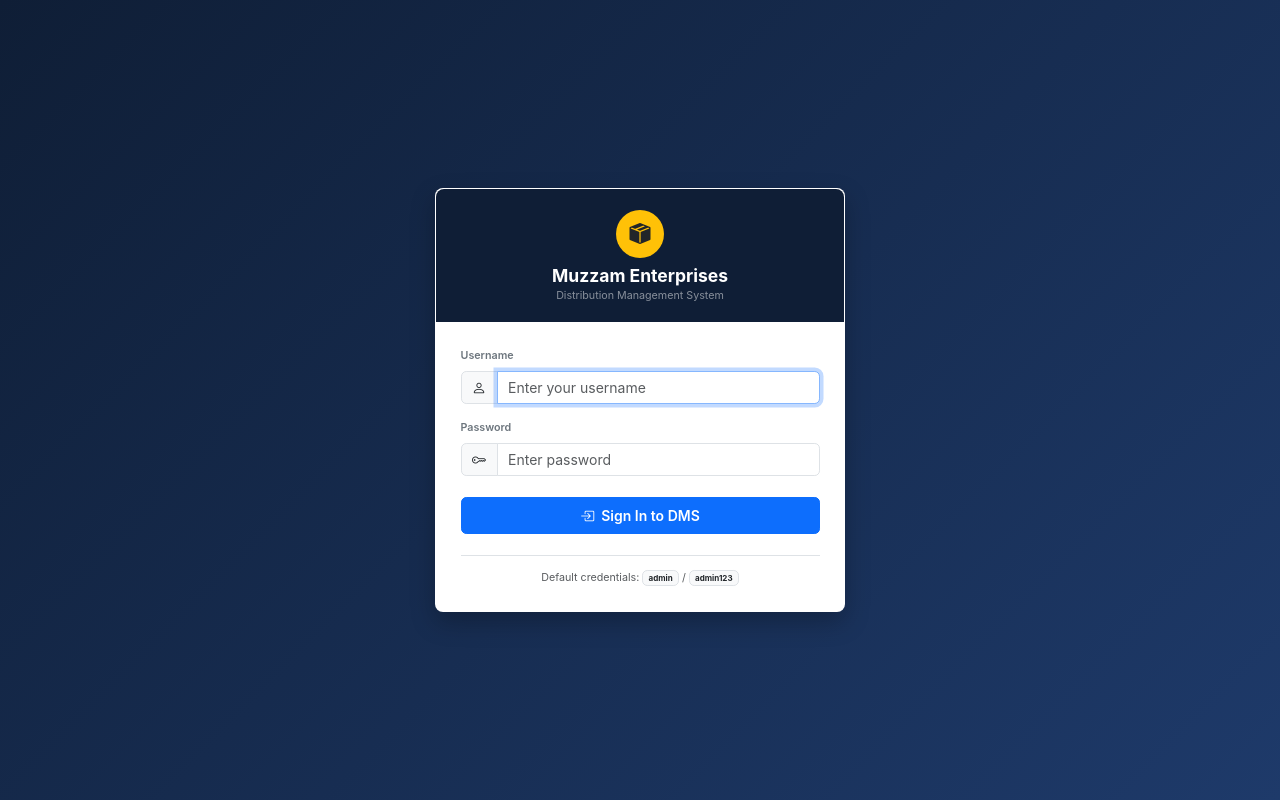
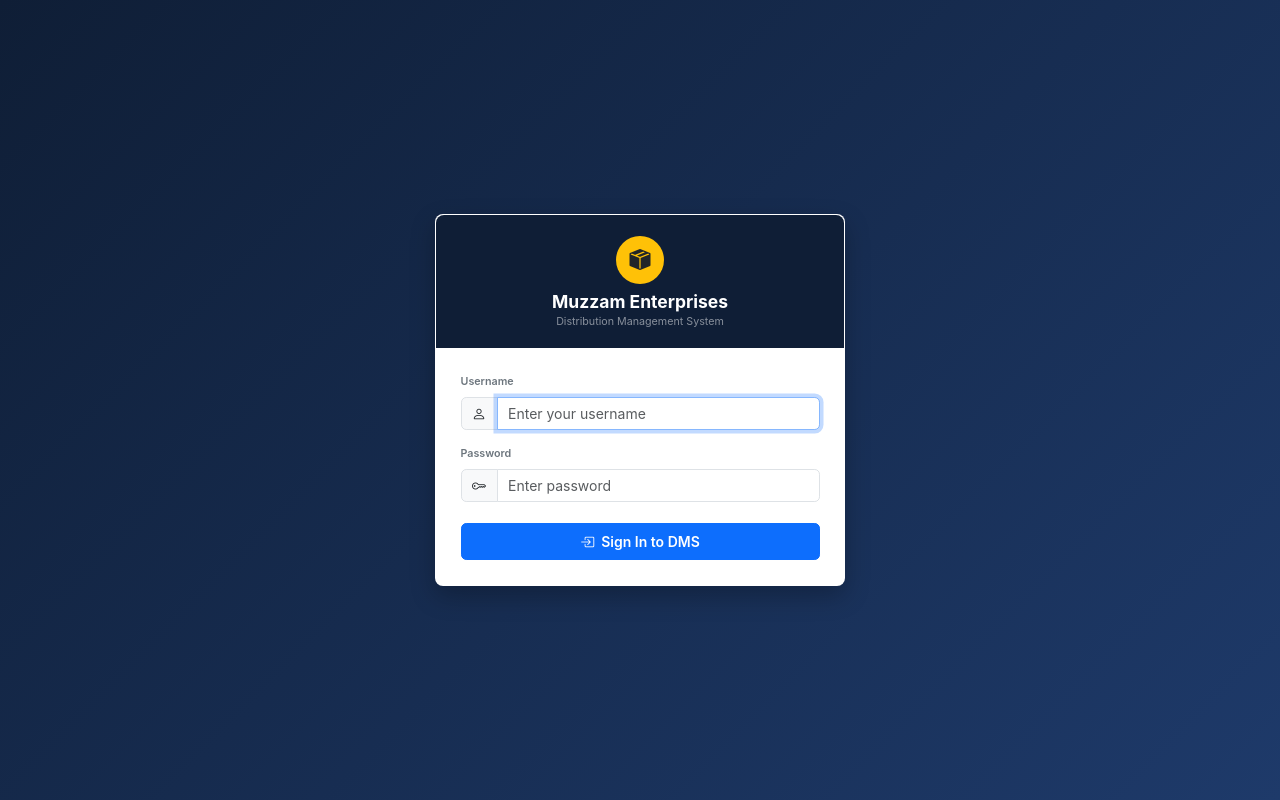
Before and after one commit to laiqahmadkhawaja/DMS, a PHP site: page /Distribution/login.php in a window 1280 px wide. Run offline with PHP 8.4, Linux system fonts and the light colour scheme; data that the repository does not hold is empty; some libraries are stand-ins or nearby versions.

Commit message:
Remove tracked Distribution.zip archive per .gitignore and clean default credentials from login

```diff
--- a/login.php
+++ b/login.php
@@ -126,9 +126,6 @@ $pageTitle = 'Sign In — ' . APP_NAME;
             </div>
         </form>
 
-        <div class="mt-4 pt-3 border-top text-center text-muted small">
-            Default credentials: <span class="badge bg-light text-dark border">admin</span> / <span class="badge bg-light text-dark border">admin123</span>
-        </div>
     </div>
 </div>
 
```
Also changed, not shown: 1 other file.
